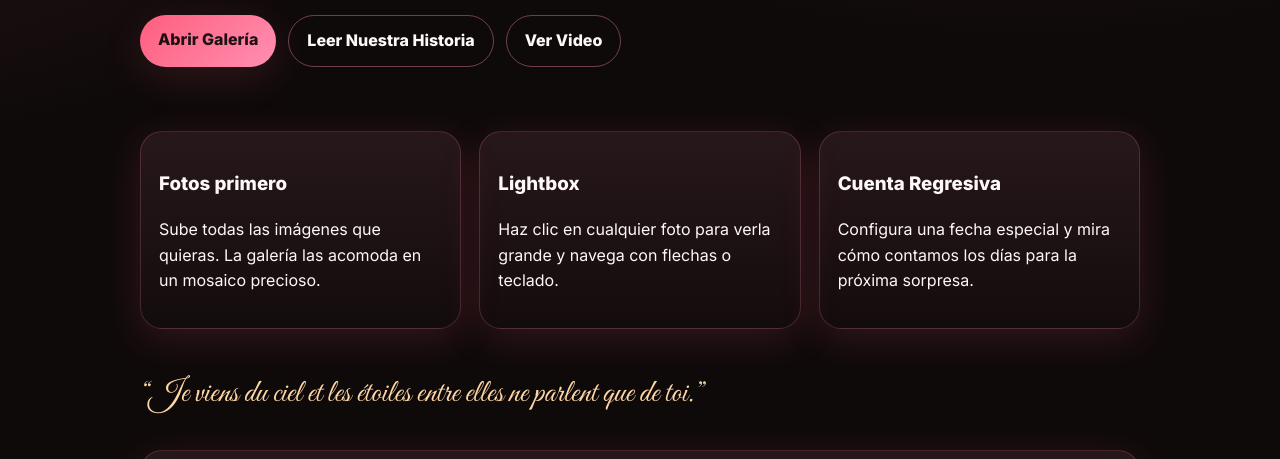
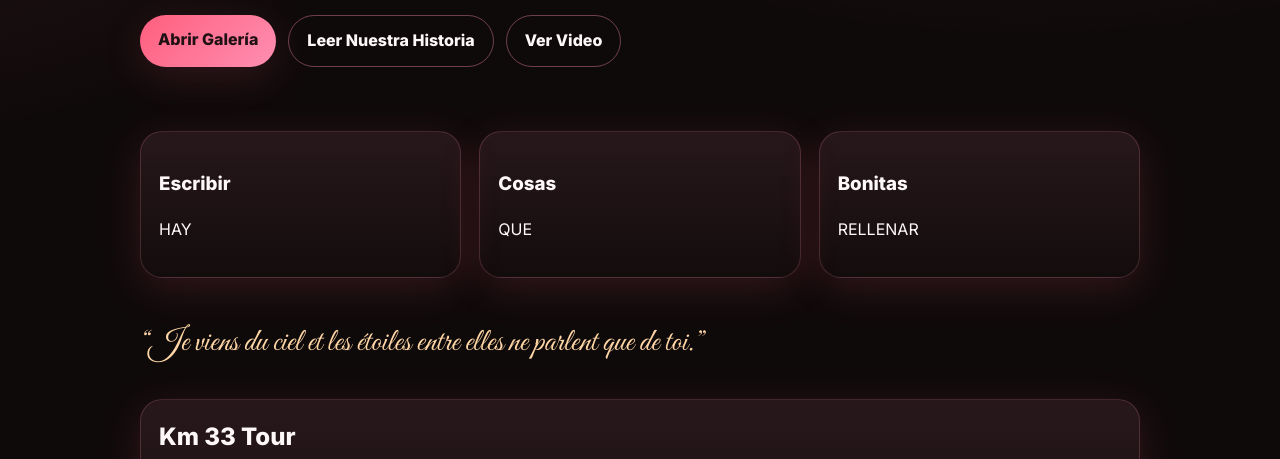
Before and after one commit to GaloGordon/ita, a plain HTML site: page index.html in a window 1280 px wide. Shown: the part 301-760 px from the top of the page. Drawn offline with Linux system fonts and the light colour scheme; grey boxes are pictures that could not be loaded.

Commit message:
Update index.html

```diff
--- a/index.html
+++ b/index.html
@@ -31,9 +31,9 @@
   </div>
 </section>
 <section class="section grid-3">
-  <article class="card"><h3>Fotos primero</h3><p>Sube todas las imágenes que quieras. La galería las acomoda en un mosaico precioso.</p></article>
-  <article class="card"><h3>Lightbox</h3><p>Haz clic en cualquier foto para verla grande y navega con flechas o teclado.</p></article>
-  <article class="card"><h3>Cuenta Regresiva</h3><p>Configura una fecha especial y mira cómo contamos los días para la próxima sorpresa.</p></article>
+  <article class="card"><h3>Escribir</h3><p>HAY</p></article>
+  <article class="card"><h3>Cosas</h3><p>QUE</p></article>
+  <article class="card"><h3>Bonitas</h3><p>RELLENAR</p></article>
 </section>
 <blockquote class="love">“Je viens du ciel et les étoiles entre elles ne parlent que de toi.”</blockquote>
 <div class="card" style="margin-top:18px">
```
